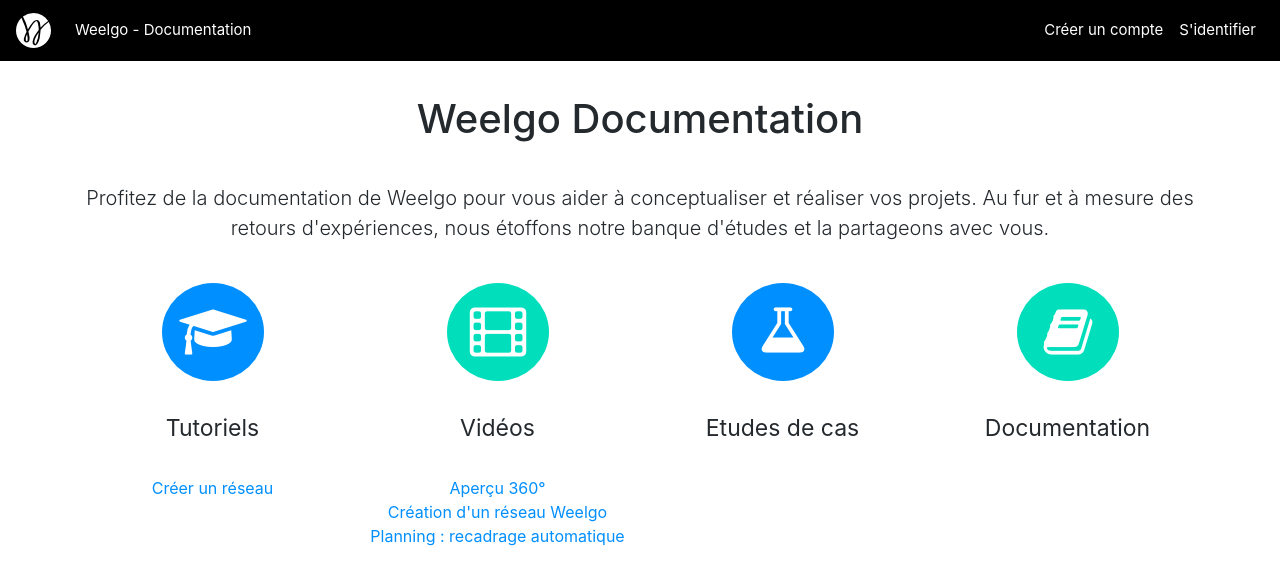
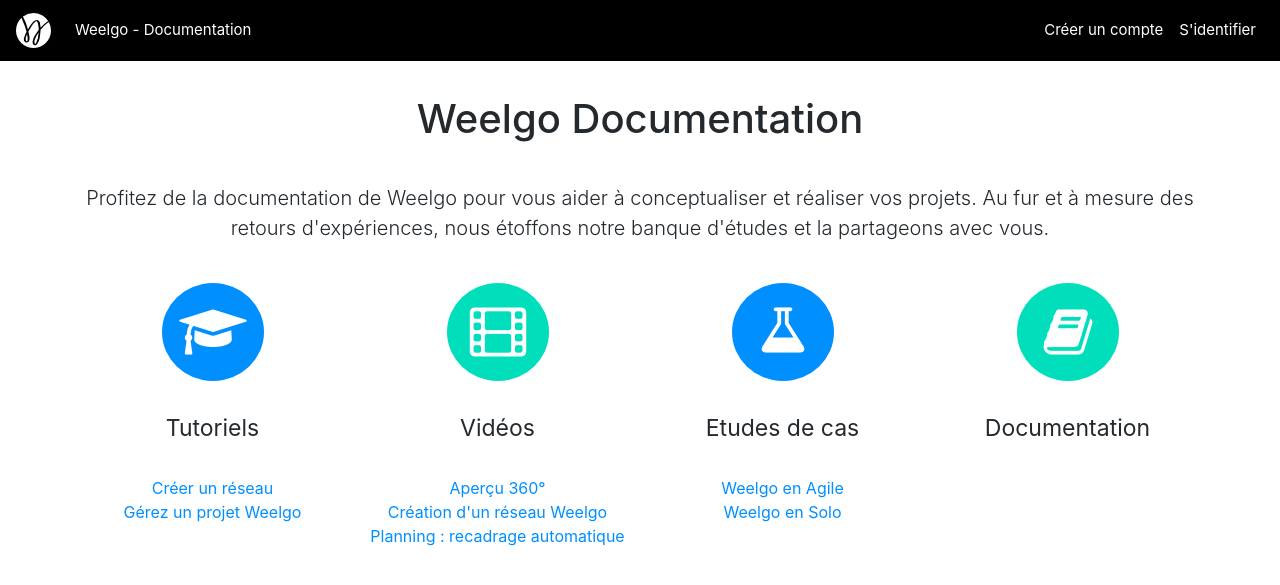
Before and after one commit to Weelgo/weelgo.github.io, a Jekyll site: the page built from fr/index.html, in a window 1280 px wide and 900 px high. Shown: the top 585 px of the window. Built offline with Jekyll 4.4.1, drawn with Linux system fonts in a browser that asks for light colours.

Commit message:
amélioration doc

```diff
--- a/_layouts/main_index_fr.html
+++ b/_layouts/main_index_fr.html
@@ -24,7 +24,7 @@
 				</div>
 				<div class="text-center" style="font-size: 23px; margin-bottom: 30px;">Tutoriels</div>
 				<div style="margin-bottom: 10px;">
-					<a href="tutoriels/creationReseau">Créer un réseau</a><br>
+					<a href="tutoriels/creationReseau">Créer un réseau</a><br> <a href="tutoriels/suiviProjet">Gérez un projet Weelgo</a>
 				</div>
 			</div>
 			<div class="col-md-3 col-sm-12 text-center">
@@ -42,7 +42,10 @@
 				<div class="text-center" style="margin-top: 30px; margin-bottom: 30px;">
 					<img class="img-responsive" style="display: inline;" alt="" src="/fr/img/studyCase.png">
 				</div>
-				<div class="text-center" style="font-size: 23px;">Etudes de cas</div>
+				<div class="text-center" style="font-size: 23px; margin-bottom: 30px;">Etudes de cas</div>
+				<div style="margin-bottom: 10px;">
+					<a href="tutoriels/weelgoAgile">Weelgo en Agile</a><br> <a href="tutoriels/weelgoSolo">Weelgo en Solo</a>
+				</div>
 			</div>
 			<div class="col-md-3 col-sm-12 text-center">
 				<div class="text-center" style="margin-top: 30px; margin-bottom: 30px;">
```
